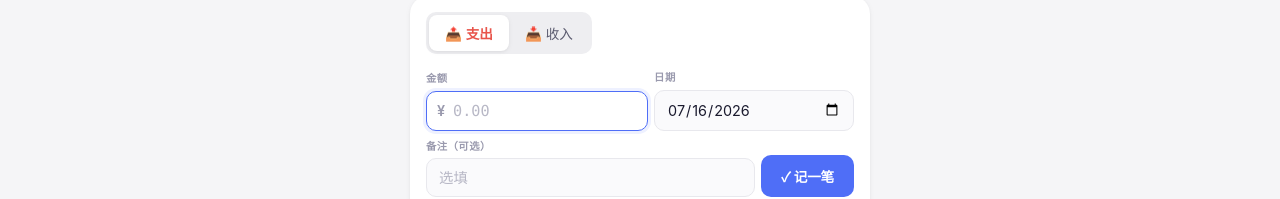
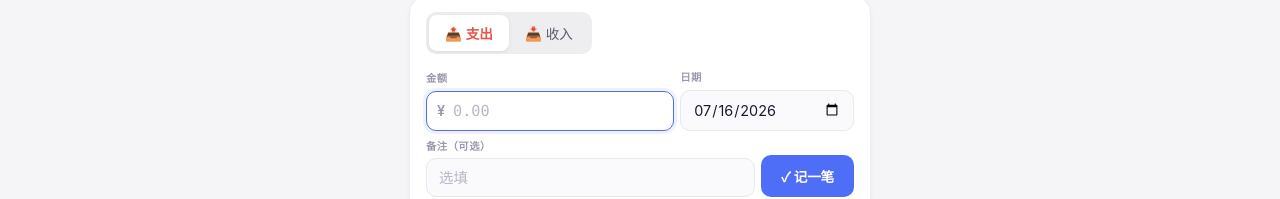
Before and after one commit to jiajiajia112211-spec/ledger, a plain HTML site: page index.html in a window 1280 px wide. Shown: the part 231-430 px from the top of the page. Drawn offline with nearby package versions, Linux system fonts and the light colour scheme.

Commit message:
Update index.html

```diff
--- a/index.html
+++ b/index.html
@@ -941,11 +941,11 @@
             <div class="form-row" style="margin-top:6px;">
                 <!-- 第一行：金额 + 日期 -->
                 <div class="form-row-line">
-                    <div class="form-g" style="flex:1;min-width:90px;">
+                    <div class="form-g" style="flex:1;min-width:80px;">
                         <label>金额</label>
                         <div class="amt-wrap"><span class="cur">¥</span><input type="text" id="inputAmount" placeholder="0.00" inputmode="decimal" autocomplete="off"></div>
                     </div>
-                    <div class="form-g" style="flex:0.9;min-width:90px;">
+                    <div class="form-g" style="flex:0.7;min-width:80px;">
                         <label>日期</label>
                         <input type="date" id="inputDate">
                     </div>
```
